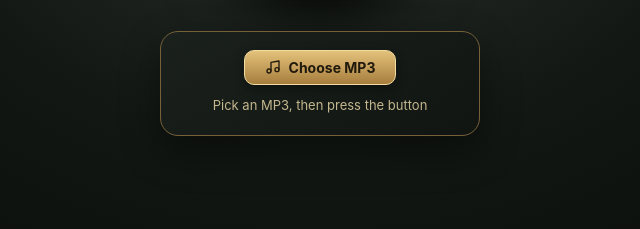
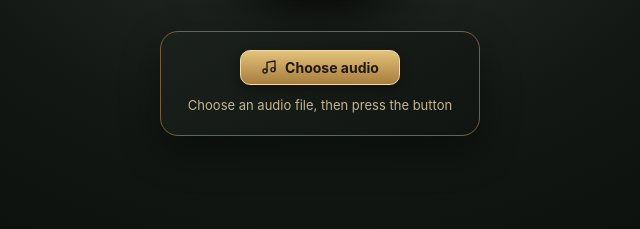
Before and after one commit to welch-fun/welch-fun.github.io, a plain HTML site: page red-button.html in a window 1280 px wide. Shown: the part 481-710 px from the top of the page, 320-960 px from the left. Drawn offline with Linux system fonts and the light colour scheme.

Commit message:
Clarify audio upload label on Red Button

```diff
--- a/red-button.html
+++ b/red-button.html
@@ -187,10 +187,10 @@ body{background:radial-gradient(ellipse at 50% 35%,#2d342e 0,#121713 48%,#080a09
   <div id="controls">
     <label id="file-label" for="file-input">
       <svg width="16" height="16" viewBox="0 0 24 24" fill="none" stroke="currentColor" stroke-width="2" stroke-linecap="round" stroke-linejoin="round" aria-hidden="true"><path d="M9 18V5l12-2v13"/><circle cx="6" cy="18" r="3"/><circle cx="18" cy="16" r="3"/></svg>
-      Choose MP3
+      Choose audio
     </label>
     <input type="file" id="file-input" accept="audio/*">
-    <div id="status">Pick an MP3, then press the button</div>
+    <div id="status">Choose an audio file, then press the button</div>
     <div id="progress-wrap"><div id="progress-bar"></div></div>
   </div>
 </div>
```
